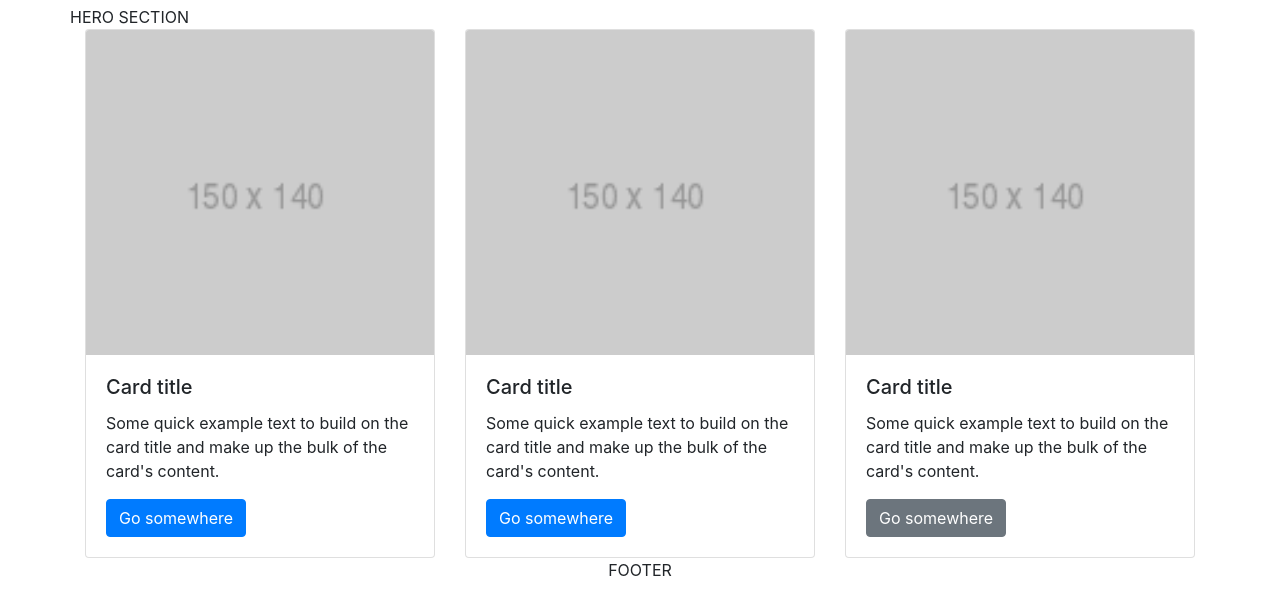
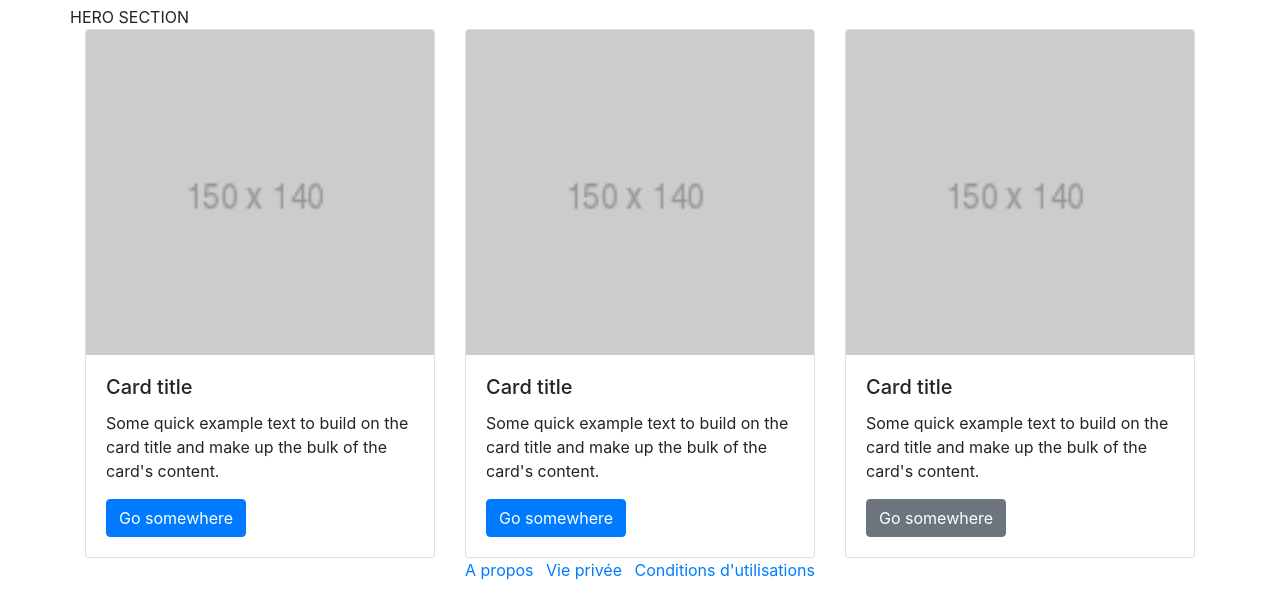
Before and after one commit to aminelch/responsive-design, a plain HTML site: page index.html in a window 1280 px wide. Shown: the part 331-929 px from the top of the page. Drawn offline with nearby package versions, Linux system fonts and the light colour scheme.

Commit message:
adding footer

```diff
--- a/index.html
+++ b/index.html
@@ -94,9 +94,13 @@
     </div>
     <div class="row">
         <div class="col-md-12">
-            <p class="text-md-center">
-                FOOTER
-            </p>
+            <div class="text-md-center">
+              <ul class="list-inline" style="color:mediumblue;">
+                  <li  class="list-inline-item"><a href="#">A propos</a></li>
+                  <li  class="list-inline-item"><a href="#">Vie privée</a></li>
+                  <li  class="list-inline-item"><a href="#">Conditions d'utilisations</a></li>
+              </ul>
+            </div>
         </div>
     </div>
 </div>
```
